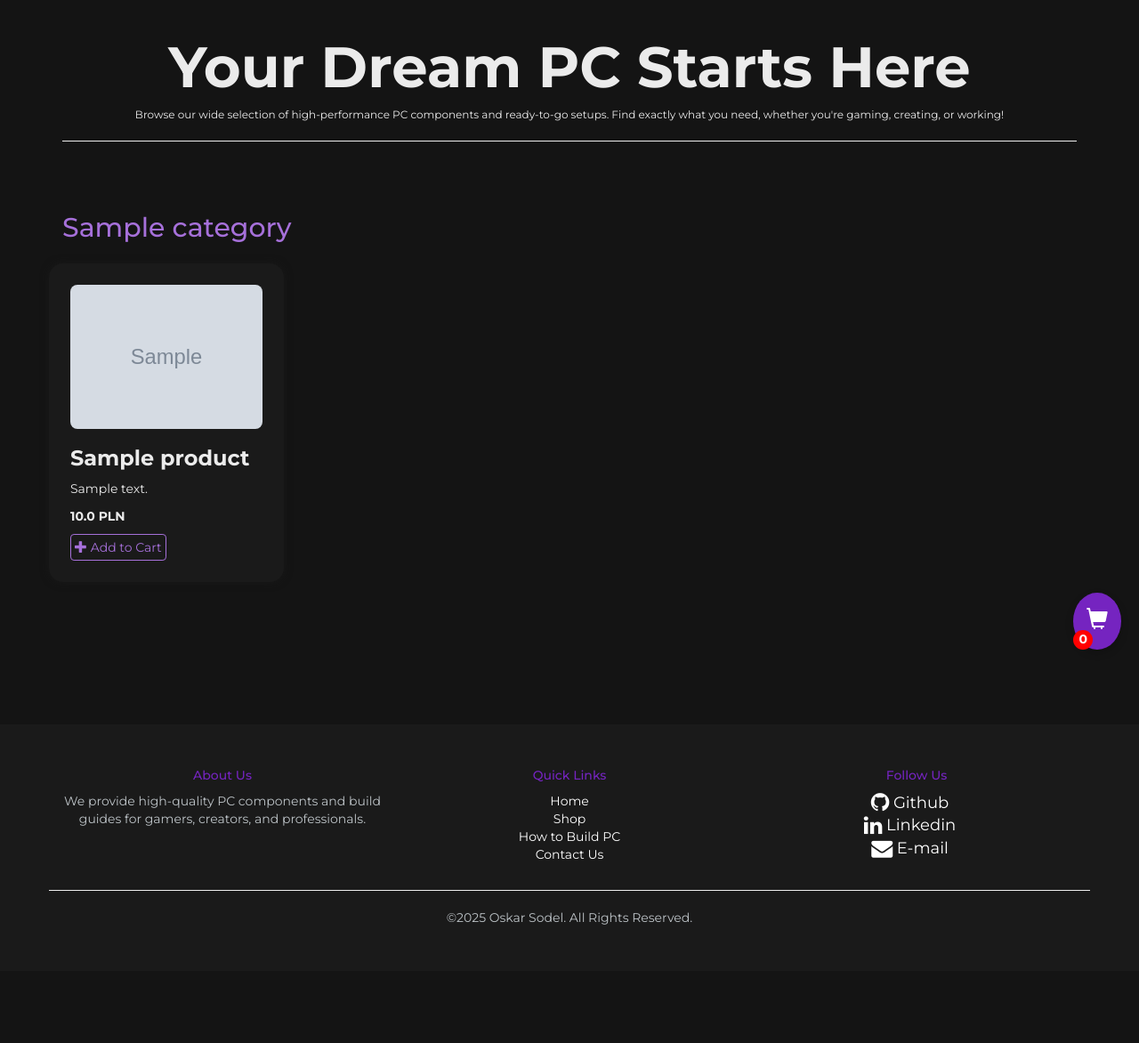
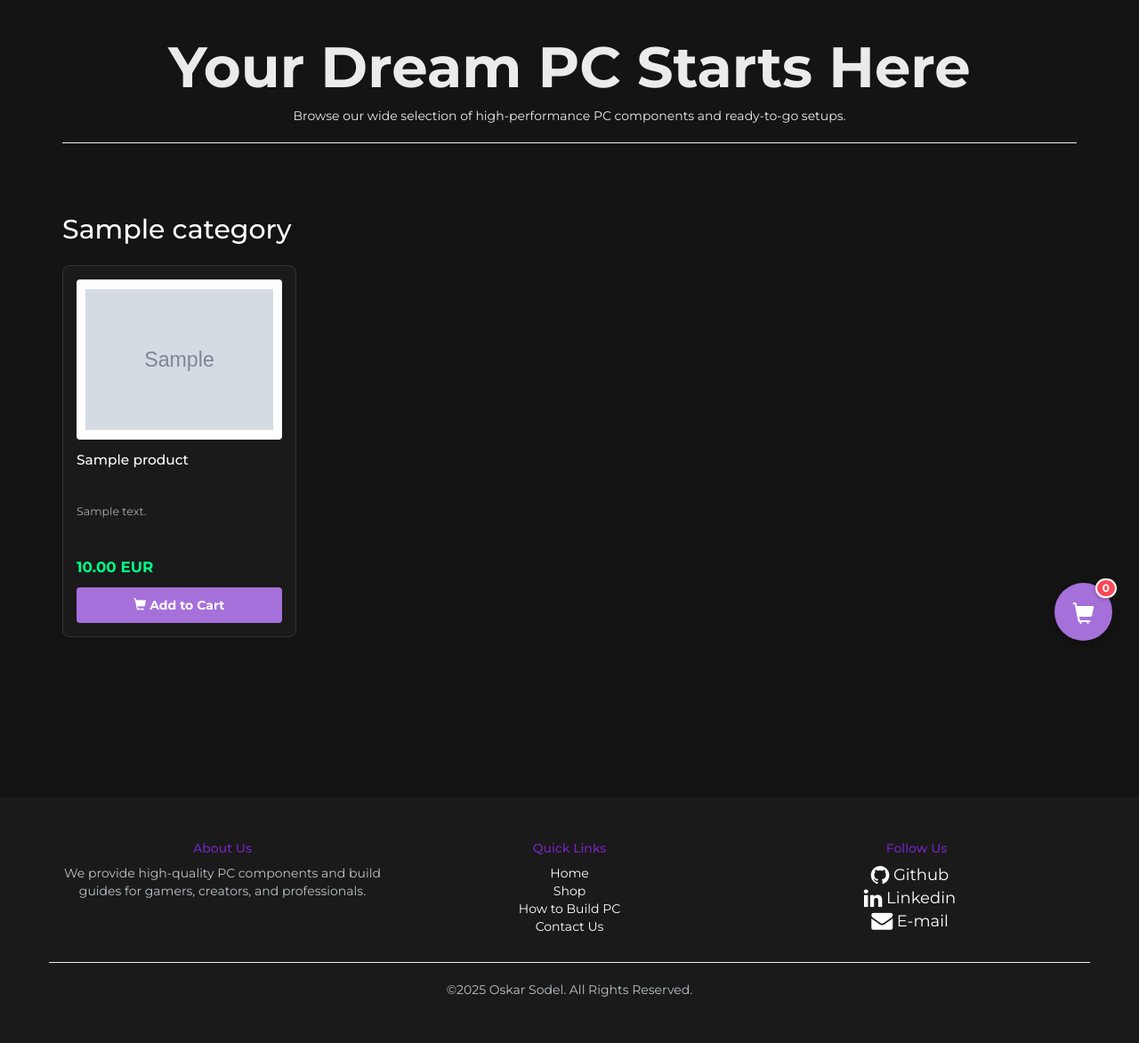
Before and after one commit to k4rdel/online-store, a Flask app: page /products in a window 1280 px wide. Shown: the part 50-1222 px from the top of the page at 89% size. Before the commit the page ends 1089 px from the top, so only its background shows below. Run offline with Flask 2, Linux system fonts and the light colour scheme; tables that the repository leaves empty hold one stand-in row (values such as "Sample post"); grey boxes marked "Sample" are stand-in pictures; some libraries are stand-ins or nearby versions.

Commit message:
Implement cart functionality and enhance product display; add cart page and styles

```diff
--- a/app.py
+++ b/app.py
@@ -90,7 +90,11 @@ def home():
 
 @app.route('/')
 def index():
-    return redirect(url_for('home'))
+    categories = Category.query.all()
+    cart = None
+    if current_user.is_authenticated:
+        cart = Cart.query.filter_by(user_id=current_user.id).first()
+    return render_template('index.html', categories=categories, cart=cart)
 
 @app.route('/products')
 def products():
@@ -103,32 +107,27 @@ def products():
 @login_required
 def add_to_cart(product_id):
     product = Product.query.get_or_404(product_id)
+
     cart = Cart.query.filter_by(user_id=current_user.id).first()
     if not cart:
         cart = Cart(user_id=current_user.id)
         db.session.add(cart)
-        db.session.commit()
+        db.session.flush()
+
     cart_item = CartItem.query.filter_by(cart_id=cart.id, product_id=product.id).first()
     if cart_item:
         cart_item.quantity += 1
     else:
         cart_item = CartItem(cart_id=cart.id, product_id=product.id, quantity=1)
         db.session.add(cart_item)
+
     db.session.commit()
 
-    session['cart'] = [item.product_id for item in cart.items]
+    total_items = db.session.query(db.func.sum(CartItem.quantity)).filter(CartItem.cart_id == cart.id).scalar() or 0
 
-    total_items = sum(item.quantity for item in cart.items)
     return jsonify({
-        'message': 'Produkt dodany do koszyka!',
-        'category': 'success',
-        'total_items': total_items,
-        'product': {
-            'id': product.id,
-            'name': product.name,
-            'quantity': cart_item.quantity,
-            'price': product.price
-        }
+        'message': f'Dodano {product.name} do koszyka!',
+        'total_items': int(total_items)
     })
 
 @app.route('/remove_from_cart/<int:item_id>', methods=['POST'])
@@ -155,21 +154,8 @@ def remove_from_cart(item_id):
 @app.route('/cart')
 @login_required
 def cart():
-    if current_user.is_authenticated:
-        cart = Cart.query.filter_by(user_id=current_user.id).first()
-        return render_template('cart.html', cart=cart)
-    else:
-        return jsonify({'message': 'Musisz byc zalogowany aby dodać produkty do koszyka!', 'category': 'danger'})
-
-@app.route('/order')
-@login_required
-def order():
-    if current_user.is_authenticated:
-        cart = Cart.query.filter_by(user_id=current_user.id).first()
-        return render_template('order.html', cart=cart)
-    else:
-        return jsonify({'message': 'Musisz byc zalogowany aby złożyć zamówienie!', 'category': 'danger'})
-
+    cart = Cart.query.filter_by(user_id=current_user.id).first()
+    return render_template('cart.html', cart=cart)
 
 app.register_blueprint(user_bp, url_prefix='/user')
 app.register_blueprint(admin_bp, url_prefix='/admin')
--- a/static/stylesProducts.css
+++ b/static/stylesProducts.css
@@ -29,104 +29,133 @@
     text-align: center;
 }
 
-.simpleProduct{
-    background-color: #1a1a1a;
-    padding: 3vh;
-    border-radius: 2vh;
-    width: 33vh;
-    height: 100%;
-    margin-right: 4vh;
-    box-shadow: 0 0 10px #1a1a1aa2;
+.display-flex-row {
+    display: flex;
+    flex-wrap: wrap;
 }
 
-.simpleProduct img{
-    border-radius: 1vh;
-    width: 27vh;
+.simpleProduct {
+    background: #1a1a1a;
+    border: 1px solid #333;
+    border-radius: 8px;
+    padding: 15px;
+    transition: transform 0.3s ease, box-shadow 0.3s ease;
+    margin-bottom: 20px;
+    color: white;
 }
 
-.simpleProduct button{
-    background-color: #1a1a1a;
-    border: 1px solid rgb(166, 112, 218);
-    padding: 0.5vh;
-    color: rgb(166, 112, 218);
-    border-radius: 0.51vh;
-    transition: 0.2s;
+.simpleProduct:hover {
+    transform: translateY(-5px);
+    box-shadow: 0 10px 20px rgba(0,0,0,0.5);
 }
 
-.simpleProduct button:hover{
-    color: rgb(235, 235, 235);
-    background-color: rgba(167, 112, 218, 0.404);
-    transition: 0.2s;
+.product-img-container {
+    height: 180px;
+    display: flex;
+    align-items: center;
+    justify-content: center;
+    margin-bottom: 15px;
+    background: #fff;
+    border-radius: 4px;
+    padding: 10px;
 }
 
-.simpleProduct h3{
-    font-weight: bold;
+.product-img-container img {
+    max-height: 100%;
+    max-width: 100%;
+    object-fit: contain;
 }
 
-#description{
-    line-height: 160%;
+.simpleProduct h3 {
+    font-size: 1.1em;
+    height: 3em;
+    overflow: hidden;
+    margin-top: 10px;
+}
+
+.product-description {
+    font-size: 0.9em;
+    color: #aaa;
+    height: 4em;
+    overflow: hidden;
+    margin-bottom: 10px;
+}
+
+.price-tag {
+    font-size: 1.2em;
+    color: #00ff88;
+    margin-top: auto;
+}
+
+.add-to-cart-btn {
+    background-color: rgb(166, 112, 218);
+    border: none;
+    padding: 10px;
+    font-weight: bold;
+    transition: 0.3s;
+}
+
+.add-to-cart-btn:hover{
+    background-color: transparent;
+    border: 1px solid rgb(166, 112, 218);
+    transition: 0.3s;
 }
 
 .categoryName{
+    font-size: 3rem;
     margin: 10vh 0 3vh 0;
-    color: rgb(166, 112, 218);
+    color: rgb(255, 255, 255);
 }
 
-.floating-cart {
+.floating-cart-wrapper {
     position: fixed;
-    bottom: 20px;
-    right: 20px;
-    background-color: rgb(117, 36, 192);
-    color: white;
-    padding: 15px;
-    border-radius: 50%;
-    box-shadow: 0px 4px 10px rgba(0, 0, 0, 0.2);
-    cursor: pointer;
-    transition: transform 0.2s ease-in-out;
+    bottom: 30px;
+    right: 30px;
+    z-index: 1000;
+}
+
+.floating-cart-btn {
     display: flex;
     align-items: center;
     justify-content: center;
+    width: 65px;
+    height: 65px;
+    background-color: rgb(166, 112, 218);
+    color: white !important;
+    border-radius: 50%;
+    text-decoration: none !important;
+    box-shadow: 0 4px 15px rgba(0, 0, 0, 0.3);
+    transition: all 0.3s cubic-bezier(0.175, 0.885, 0.32, 1.275);
+    position: relative;
 }
 
-.floating-cart:hover {
-    transform: scale(1.1);
-    background-color: rgb(68, 21, 112);
-}
-
-.floating-cart a {
-    color: white;
-    text-decoration: none;
+.floating-cart-btn i {
     font-size: 24px;
 }
 
-#cart-count {
-    display: block;
-    background-color: red;
+.cart-badge {
     position: absolute;
-    bottom: 0;
-    left: 0;
-    border-radius: 50%;
-    width: 1.6em;
-    height: 1.6em;
-    text-align: center;
+    top: -5px;
+    right: -5px;
+    background-color: #ff4757;
+    color: white;
+    font-size: 12px;
     font-weight: bold;
+    min-width: 22px;
+    height: 22px;
+    border-radius: 11px;
+    display: flex;
+    align-items: center;
+    justify-content: center;
+    padding: 0 6px;
+    border: 2px solid #fff;
+    box-shadow: 0 2px 5px rgba(0,0,0,0.2);
 }
 
-.badge-danger {
-    display: none;
-    position: absolute;
-    top: -5px;
-    right: -10px;
-    background-color: red;
-    color: white;
-    border-radius: 50%;
-    padding: 5px 7px;
-    font-size: 12px;
-    font-weight: bold;
-    align-items: center;
-    justify-content: center;
-    min-width: 20px;
-    min-height: 20px;
+.floating-cart-btn:hover {
+    transform: scale(1.1);
+    background-color: rgb(104, 73, 134);
+    box-shadow: 0 6px 20px rgba(0, 0, 0, 0.4);
 }
 
 #cartModal{
--- a/templates/base.html
+++ b/templates/base.html
@@ -12,6 +12,7 @@
     <link rel="stylesheet" href="{{ url_for('static', filename='styles.css') }}">
     {% endblock %}
     <link rel="stylesheet" href="https://cdnjs.cloudflare.com/ajax/libs/animate.css/4.1.1/animate.min.css"/>
+    <script src="main.js"></script>
 </head>
 
 <nav id="navbar" class="navbar navbar-inverse">
@@ -80,5 +81,3 @@
         {% endif %}
     {% endwith %}
 </div>
-
-<script src="main.js"></script>
--- a/templates/login.html
+++ b/templates/login.html
@@ -4,8 +4,8 @@
     <meta charset="UTF-8">
     <meta name="viewport" content="width=device-width, initial-scale=1.0">
     <title>Sing in</title>
-    <link rel="stylesheet" href="{{ url_for('https://maxcdn.bootstrapcdn.com/bootstrap/3.4.1/css/bootstrap.min.css') }}">
-    <link rel="stylesheet" href="{{ url_for('https://cdnjs.cloudflare.com/ajax/libs/font-awesome/4.7.0/css/font-awesome.min.css') }}">
+    <link rel="stylesheet" href="https://maxcdn.bootstrapcdn.com/bootstrap/3.4.1/css/bootstrap.min.css">
+    <link rel="stylesheet" href="https://cdnjs.cloudflare.com/ajax/libs/font-awesome/4.7.0/css/font-awesome.min.css">
     <link rel="stylesheet" href="{{ url_for('static', filename='stylesForm.css') }}">
     <script src="https://ajax.googleapis.com/ajax/libs/jquery/3.7.1/jquery.min.js"></script>
     <script src="https://maxcdn.bootstrapcdn.com/bootstrap/3.4.1/js/bootstrap.min.js"></script>
--- a/templates/products.html
+++ b/templates/products.html
@@ -1,45 +1,52 @@
 {% extends 'base.html' %}
 
-{% block title %}Home{% endblock %}
+{% block title %}Products{% endblock %}
 {% block header %}
     <link rel="stylesheet" href="{{ url_for('static', filename='styles.css') }}">
     <link rel="stylesheet" href="{{ url_for('static', filename='stylesProducts.css') }}">
 {% endblock %}
 
 {% block content %}
-
     <div id="alert-container"></div>
 
     <div class="container productContainer">
-        <h1>Your Dream PC Starts Here</h1>
-        <p id="firstDescription">Browse our wide selection of high-performance PC components and ready-to-go setups. Find exactly what you need, whether you're gaming, creating, or working!</p>
+        <h1 class="text-center">Your Dream PC Starts Here</h1>
+        <p class="text-center mb-4">Browse our wide selection of high-performance PC components and ready-to-go setups.</p>
         <hr>
+
         {% for category in categories %}
             <h2 class="categoryName" id="{{ category.name | lower }}">{{ category.name }}</h2>
-            <div class="row">
-                {% for product in category.products %}
-                    <div class="col-lg-3 simpleProduct">
-                        <img src="{{ product.image_url }}" alt="{{ product.name }}">
-                        <h3>{{ product.name | safe }}</h3>
-                        <p id="description">{{ product.description | safe }}</p>
-                        <p><strong>{{ product.price }} PLN</strong></p>
-                        <form class="add-to-cart-form" action="{{ url_for('add_to_cart', product_id=product.id) }}" method="post">
-                            <button type="submit" class="btn add-to-cart-btn" data-product-id="{{ product.id }}"><i class="glyphicon glyphicon-plus"></i> Add to Cart</button>
-                        </form>
+            <div class="row display-flex-row"> {% for product in category.products %}
+                    <div class="col-lg-3 col-md-4 col-sm-6 mb-4">
+                        <div class="simpleProduct d-flex flex-column h-100"> <div class="product-img-container">
+                                <img src="{{ product.image_url }}" alt="{{ product.name }}" class="img-responsive center-block">
+                            </div>
+
+                            <div class="product-info flex-grow-1">
+                                <h3>{{ product.name | truncate(60) }}</h3> <p class="product-description">{{ product.description | truncate(100) | safe }}</p>
+                                <p class="price-tag"><strong>{{ "%.2f"|format(product.price) }} EUR</strong></p>
+                            </div>
+
+                            <form class="add-to-cart-form mt-auto" action="{{ url_for('add_to_cart', product_id=product.id) }}" method="post">
+                                <button type="submit" class="btn btn-primary add-to-cart-btn btn-block">
+                                    <i class="glyphicon glyphicon-shopping-cart"></i> Add to Cart
+                                </button>
+                            </form>
+                        </div>
                     </div>
                 {% endfor %}
             </div>
         {% endfor %}
     </div>
 
-    <div class="floating-cart">
-        {% if current_user.is_authenticated %}
-            <span id="cart-count">{{ cart.items|sum(attribute='quantity') if cart else 0 }}</span>
-        {% else %}
-            <span id="cart-count">0</span>
-        {% endif %}
-        <a href="#" data-toggle="modal" data-target="#cartModal">
-            <span class="glyphicon glyphicon-shopping-cart"></span>
+    <div class="floating-cart-wrapper">
+        <a href="{{ url_for('cart') }}" class="floating-cart-btn">
+            <i class="glyphicon glyphicon-shopping-cart"></i>
+            {% if current_user.is_authenticated %}
+                <span id="cart-count" class="cart-badge">{{ cart.items|sum(attribute='quantity') if cart else 0 }}</span>
+            {% else %}
+                <span id="cart-count" class="cart-badge">0</span>
+            {% endif %}
         </a>
     </div>
 
@@ -57,4 +64,53 @@
             {% endif %}
         {% endwith %}
     </div>
+
+<script>
+document.querySelectorAll('.add-to-cart-form').forEach(form => {
+    form.addEventListener('submit', function(e) {
+        e.preventDefault();
+
+        const actionUrl = this.action;
+
+        fetch(actionUrl, {
+            method: 'POST',
+            headers: {
+                'X-Requested-With': 'XMLHttpRequest'
+            }
+        })
+        .then(response => {
+            if (response.status === 401) {
+                window.location.href = "{{ url_for('login') }}";
+                return;
+            }
+            return response.json();
+        })
+        .then(data => {
+            if (data) {
+                const cartCount = document.getElementById('cart-count');
+                if (cartCount) {
+                    cartCount.innerText = data.total_items;
+                }
+
+                const alertContainer = document.getElementById('alert-container');
+                alertContainer.innerHTML = `
+                    <div class="alert alert-success alert-dismissible" role="alert" style="position: fixed; bottom: 20px; left: 20px; z-index: 1051; min-width: 250px;">
+                        <button type="button" class="close" data-dismiss="alert" aria-label="Close">
+                            <span aria-hidden="true">&times;</span>
+                        </button>
+                        <span class="glyphicon glyphicon-ok-sign"></span> ${data.message}
+                    </div>
+                `;
+
+                setTimeout(() => {
+                    const alert = document.querySelector('#alert-container .alert');
+                    if (alert) alert.style.opacity = '0';
+                    setTimeout(() => alertContainer.innerHTML = '', 500);
+                }, 3000);
+            }
+        })
+        .catch(error => console.error('Error:', error));
+    });
+});
+</script>
 {% endblock %}
--- a/templates/user_panel.html
+++ b/templates/user_panel.html
@@ -1,6 +1,6 @@
 {% extends 'base.html' %}
 
-{% block title %}Home{% endblock %}
+{% block title %}User panel{% endblock %}
 {% block header %}
     <link rel="stylesheet" href="{{ url_for('static', filename='styles.css') }}">
     <link rel="stylesheet" href="{{ url_for('static', filename='stylesUserPanel.css') }}">
```
Also changed, not shown: get_hardware.py (added, +53 -0 lines), static/stylesCart.css (added, +80 -0 lines), templates/cart.html (added, +97 -0 lines), templates/order.html (deleted, +0 -28 lines).
